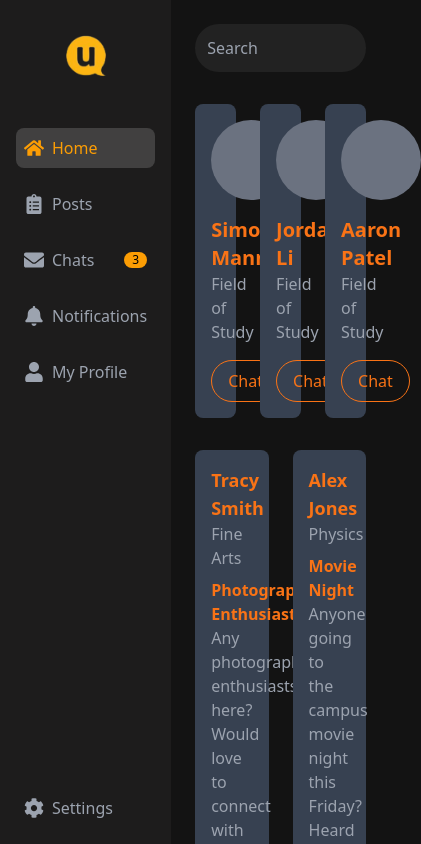
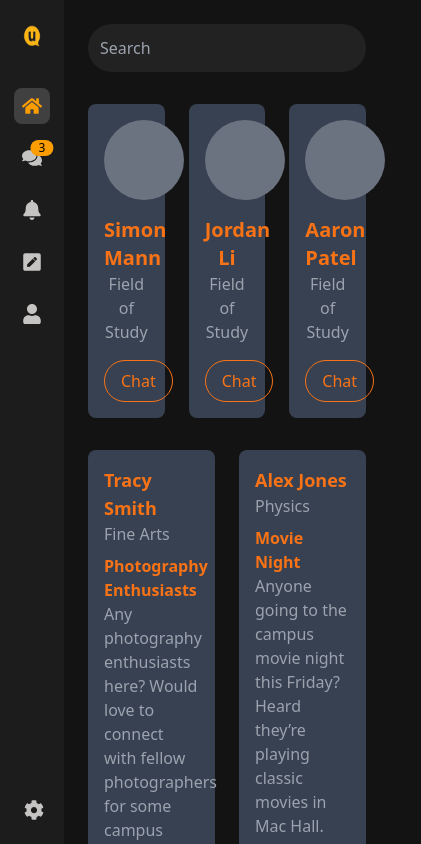
Before and after one commit to aarushirc14/CPSC481-Project-UConnect, a React (Vite) app in the folder UConnect/: page / in a window 390 px wide. Both pictures are taken after a click on the button "LOGIN". Shown: the top 844 px of the page, 421 px wide, since content can reach past the window. Built offline with nearby package versions, Linux system fonts and the light colour scheme.

Commit message:
finishing sidebar - reordered nav links + responsive

```diff
--- a/UConnect/src/components/Sidebar.jsx
+++ b/UConnect/src/components/Sidebar.jsx
@@ -1,22 +1,22 @@
 // src/components/Sidebar.jsx
 import React from "react";
-import { FaHome, FaBell, FaUser, FaCog, FaEnvelope, FaClipboardList } from "react-icons/fa";
-import logo from "../assets/logo/uconnect-small-logo.png"; // Import the logo image
+import { FaHome, FaComments, FaBell, FaPenSquare, FaUser, FaCog} from "react-icons/fa";
+import logo from "../assets/logo/uconnect-small-logo.png";
 
 export default function Sidebar({ activeItem, onSelectItem }) {
   return (
-    <div className="w-100 bg-[#1D1C1C] h-screen p-4 flex flex-col items-center">
+    <div className="w-100 bg-[#1D1C1C] h-screen p-4 flex flex-col items-center lg:w-40 md:w-24 w-16">
       {/* Logo */}
       <div className="flex items-center mb-8">
-        <img src={logo} alt="UConnect Logo" className="w-20 h-20" /> {/* Use image as logo */}
+        <img src={logo} alt="UConnect Logo" className="w-10 h-10 lg:w-20 lg:h-20" />
       </div>
 
       {/* Navigation Links */}
       <nav className="space-y-4">
         <SidebarItem icon={<FaHome />} label="Home" active={activeItem === "home"} onClick={() => onSelectItem("home")} />
-        <SidebarItem icon={<FaClipboardList />} label="Posts" active={activeItem === "posts"} onClick={() => onSelectItem("posts")} />
-        <SidebarItem icon={<FaEnvelope />} label="Chats" badge="3" active={activeItem === "chats"} onClick={() => onSelectItem("chats")} />
+        <SidebarItem icon={<FaComments />} label="Chats" badge="3" active={activeItem === "chats"} onClick={() => onSelectItem("chats")} />
         <SidebarItem icon={<FaBell />} label="Notifications" active={activeItem === "notifications"} onClick={() => onSelectItem("notifications")} />
+        <SidebarItem icon={<FaPenSquare />} label="Create Post" active={activeItem === "create-post"} onClick={() => onSelectItem("create-post")} />
         <SidebarItem icon={<FaUser />} label="My Profile" active={activeItem === "profile"} onClick={() => onSelectItem("profile")} />
       </nav>
 
@@ -32,13 +32,17 @@ function SidebarItem({ icon, label, active, onClick, badge }) {
   return (
     <div
       onClick={onClick}
-      className={`flex items-center space-x-2 p-2 rounded-lg cursor-pointer ${active ? "bg-[#414040] text-[#FC9D04]" : "text-gray-400 hover:text-white"}`}
+      className={`flex items-center space-x-2 p-2 rounded-lg cursor-pointer ${active ? "bg-[#414040] text-[#FC9D04]" : "text-[#C6C3C3] hover:text-[#FFFFFF]"}`}
     >
-      <span className="text-xl">{icon}</span>
-      <span className="flex-1">{label}</span>
-      {badge && (
-        <span className="bg-[#FC9D04] text-xs text-black rounded-full px-2">{badge}</span>
-      )}
+      <div className="relative">
+        <span className="text-xl">{icon}</span>
+        {badge && (
+          <span className="absolute top-0 right-0 transform translate-x-1/2 -translate-y-1/2 bg-[#FC9D04] text-xs text-[#000000] rounded-full px-2">
+            {badge}
+          </span>
+        )}
+      </div>
+      <span className="flex-1 hidden lg:block">{label}</span>
     </div>
   );
 }
```
